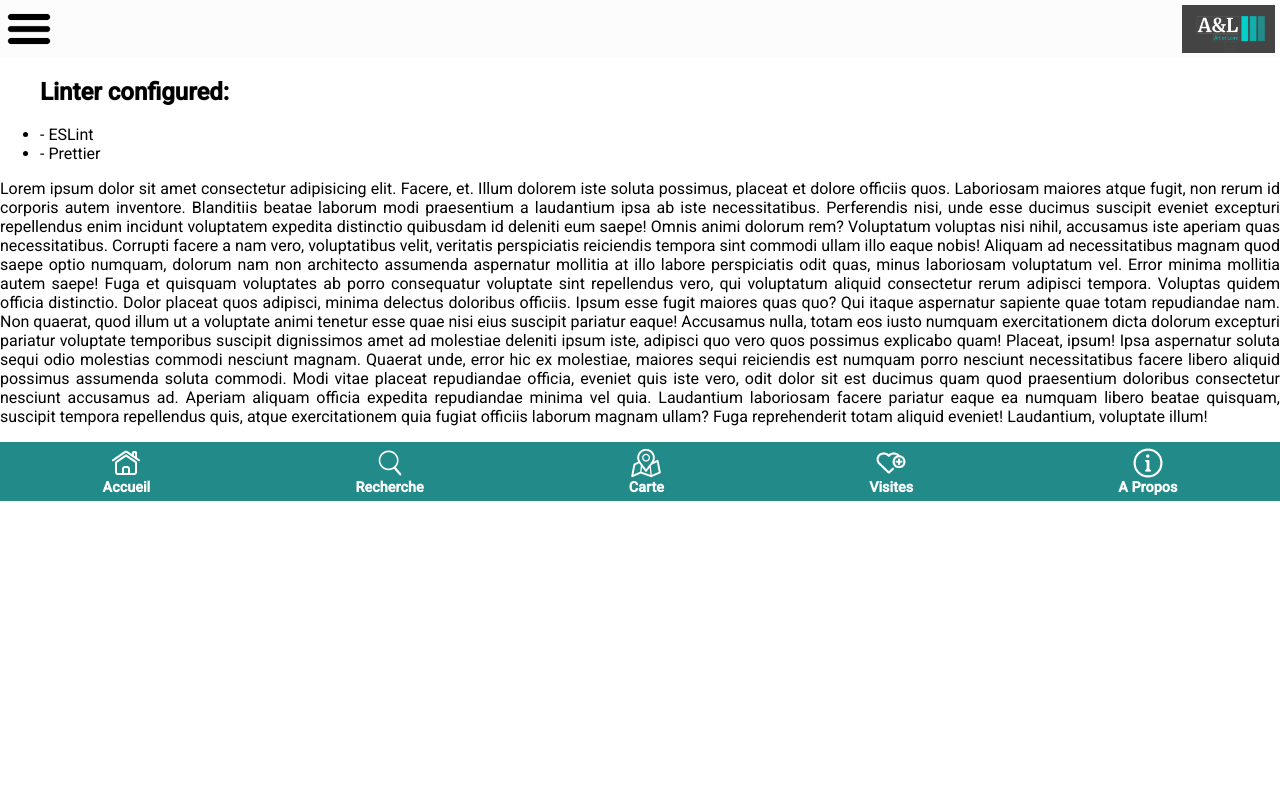
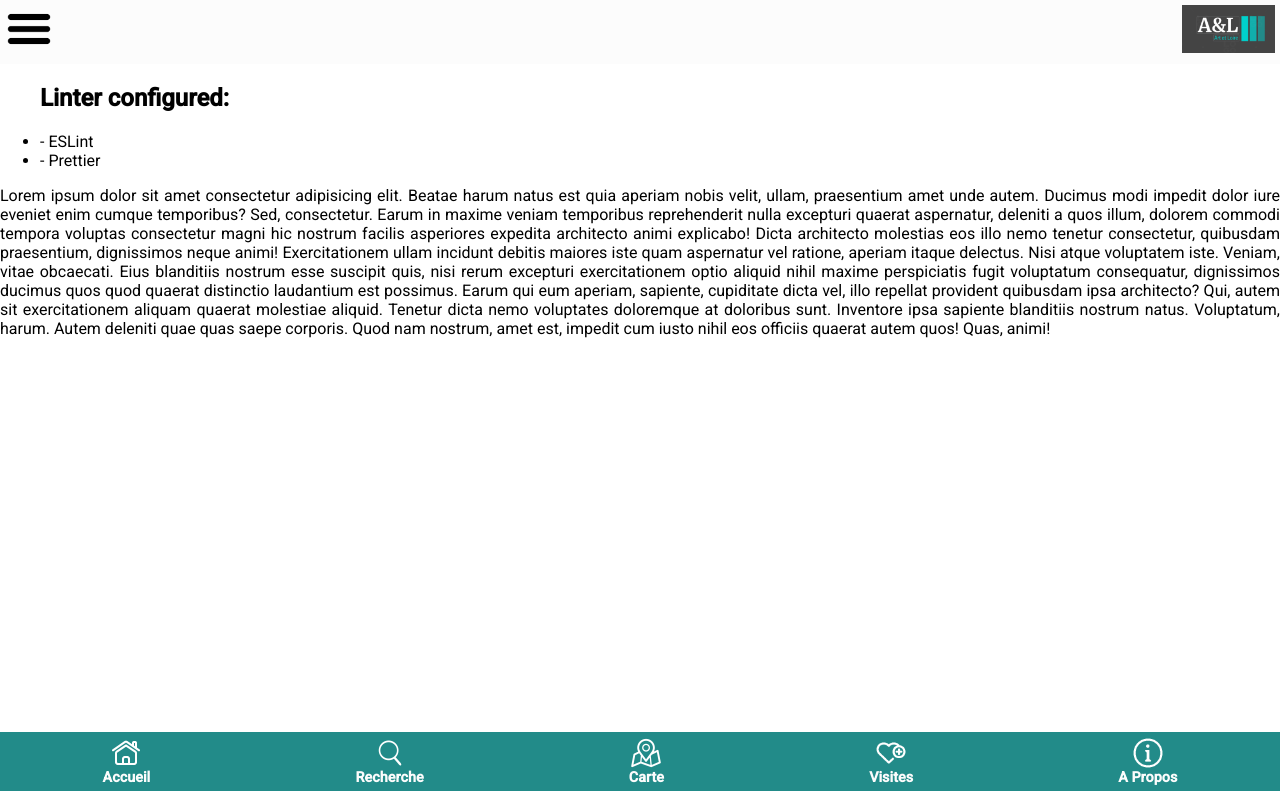
Before and after one commit to WildCodeSchool/0523-RemFr-JavaAngular-P1-artetloire, an Angular app: page / in a window 1280 px wide. Built offline with nearby package versions, Linux system fonts and the light colour scheme.

Commit message:
Suppress demo directive/pipe, update demo page for test

```diff
--- a/src/app/app.module.ts
+++ b/src/app/app.module.ts
@@ -6,8 +6,6 @@ import { AppComponent } from './app.component';
 import { BrowserAnimationsModule } from '@angular/platform-browser/animations';
 
 import { DemoPageComponent } from './pages/demo/demo.component';
-import { DemoPipe } from './pipes/demo.pipe';
-import { DemoDirective } from './directives/demo.directive';
 import { NavigationComponent } from './components/navigation/navigation.component';
 
 
@@ -15,8 +13,6 @@ import { NavigationComponent } from './components/navigation/navigation.componen
   declarations: [
     AppComponent,
     DemoPageComponent,
-    DemoPipe,
-    DemoDirective,
     NavigationComponent
   ],
   imports: [
--- a/src/app/directives/demo.directive.ts
+++ /dev/null
@@ -1,11 +0,0 @@
-import { Directive, ElementRef } from '@angular/core';
-
-@Directive({
-  selector: '[appDemo]'
-})
-export class DemoDirective {
-
-  constructor(private element: ElementRef) {
-    this.element.nativeElement.style.textDecoration = "underline";
-  }
-}
--- a/src/app/pages/demo/demo.component.html
+++ b/src/app/pages/demo/demo.component.html
@@ -10,17 +10,13 @@
       <li>- ESLint</li>
       <li>- Prettier</li>
     </ul>
-    Lorem ipsum dolor sit amet consectetur adipisicing elit. Facere, et. Illum dolorem iste soluta possimus, placeat et dolore officiis quos. Laboriosam maiores atque fugit, non rerum id corporis autem inventore.
-    Blanditiis beatae laborum modi praesentium a laudantium ipsa ab iste necessitatibus. Perferendis nisi, unde esse ducimus suscipit eveniet excepturi repellendus enim incidunt voluptatem expedita distinctio quibusdam id deleniti eum saepe!
-    Omnis animi dolorum rem? Voluptatum voluptas nisi nihil, accusamus iste aperiam quas necessitatibus. Corrupti facere a nam vero, voluptatibus velit, veritatis perspiciatis reiciendis tempora sint commodi ullam illo eaque nobis!
-    Aliquam ad necessitatibus magnam quod saepe optio numquam, dolorum nam non architecto assumenda aspernatur mollitia at illo labore perspiciatis odit quas, minus laboriosam voluptatum vel. Error minima mollitia autem saepe!
-    Fuga et quisquam voluptates ab porro consequatur voluptate sint repellendus vero, qui voluptatum aliquid consectetur rerum adipisci tempora. Voluptas quidem officia distinctio. Dolor placeat quos adipisci, minima delectus doloribus officiis.
-    Ipsum esse fugit maiores quas quo? Qui itaque aspernatur sapiente quae totam repudiandae nam. Non quaerat, quod illum ut a voluptate animi tenetur esse quae nisi eius suscipit pariatur eaque!
-    Accusamus nulla, totam eos iusto numquam exercitationem dicta dolorum excepturi pariatur voluptate temporibus suscipit dignissimos amet ad molestiae deleniti ipsum iste, adipisci quo vero quos possimus explicabo quam! Placeat, ipsum!
-    Ipsa aspernatur soluta sequi odio molestias commodi nesciunt magnam. Quaerat unde, error hic ex molestiae, maiores sequi reiciendis est numquam porro nesciunt necessitatibus facere libero aliquid possimus assumenda soluta commodi.
-    Modi vitae placeat repudiandae officia, eveniet quis iste vero, odit dolor sit est ducimus quam quod praesentium doloribus consectetur nesciunt accusamus ad. Aperiam aliquam officia expedita repudiandae minima vel quia.
-    Laudantium laboriosam facere pariatur eaque ea numquam libero beatae quisquam, suscipit tempora repellendus quis, atque exercitationem quia fugiat officiis laborum magnam ullam? Fuga reprehenderit totam aliquid eveniet! Laudantium, voluptate illum!
-  </section>
+    <p>Lorem ipsum dolor sit amet consectetur adipisicing elit. Beatae harum natus est quia aperiam nobis velit, ullam, praesentium amet unde autem. Ducimus modi impedit dolor iure eveniet enim cumque temporibus?
+    Sed, consectetur. Earum in maxime veniam temporibus reprehenderit nulla excepturi quaerat aspernatur, deleniti a quos illum, dolorem commodi tempora voluptas consectetur magni hic nostrum facilis asperiores expedita architecto animi explicabo!
+    Dicta architecto molestias eos illo nemo tenetur consectetur, quibusdam praesentium, dignissimos neque animi! Exercitationem ullam incidunt debitis maiores iste quam aspernatur vel ratione, aperiam itaque delectus. Nisi atque voluptatem iste.
+    Veniam, vitae obcaecati. Eius blanditiis nostrum esse suscipit quis, nisi rerum excepturi exercitationem optio aliquid nihil maxime perspiciatis fugit voluptatum consequatur, dignissimos ducimus quos quod quaerat distinctio laudantium est possimus.
+    Earum qui eum aperiam, sapiente, cupiditate dicta vel, illo repellat provident quibusdam ipsa architecto? Qui, autem sit exercitationem aliquam quaerat molestiae aliquid. Tenetur dicta nemo voluptates doloremque at doloribus sunt.
+    Inventore ipsa sapiente blanditiis nostrum natus. Voluptatum, harum. Autem deleniti quae quas saepe corporis. Quod nam nostrum, amet est, impedit cum iusto nihil eos officiis quaerat autem quos! Quas, animi!</p>
+    </section>
 
   <footer>
     <app-navigation></app-navigation>
--- a/src/app/pages/demo/demo.component.scss
+++ b/src/app/pages/demo/demo.component.scss
@@ -1,5 +1,4 @@
 main {
-  display: row;
   width: 100vw;
   height: 100vh;
 }
@@ -8,7 +7,10 @@ header {
   display: flex;
   justify-content: space-between;
   width: 100%;
+  height: 8%;
   background-color: #fcfcfc;
+  // position: sticky;
+  // top: 0;
 }
 
 header img {
@@ -18,11 +20,12 @@ header img {
 
 section {
   text-align: justify;
-  height: max-content;
+  min-height: 79%;
 }
 
 footer {
   width: 100%;
+  height: 8%;
   position: sticky;
   bottom: 0;
 }
--- a/src/app/pipes/demo.pipe.ts
+++ /dev/null
@@ -1,15 +0,0 @@
-import { Pipe, PipeTransform } from '@angular/core';
-
-@Pipe({
-  name: 'demo'
-})
-export class DemoPipe implements PipeTransform {
-
-  transform(value: string): string {
-    return value
-      .split(' ')
-      .map((word) => word.charAt(0).toUpperCase() + word.slice(1).toLowerCase())
-      .join(' ');
-  }
-
-}
```
